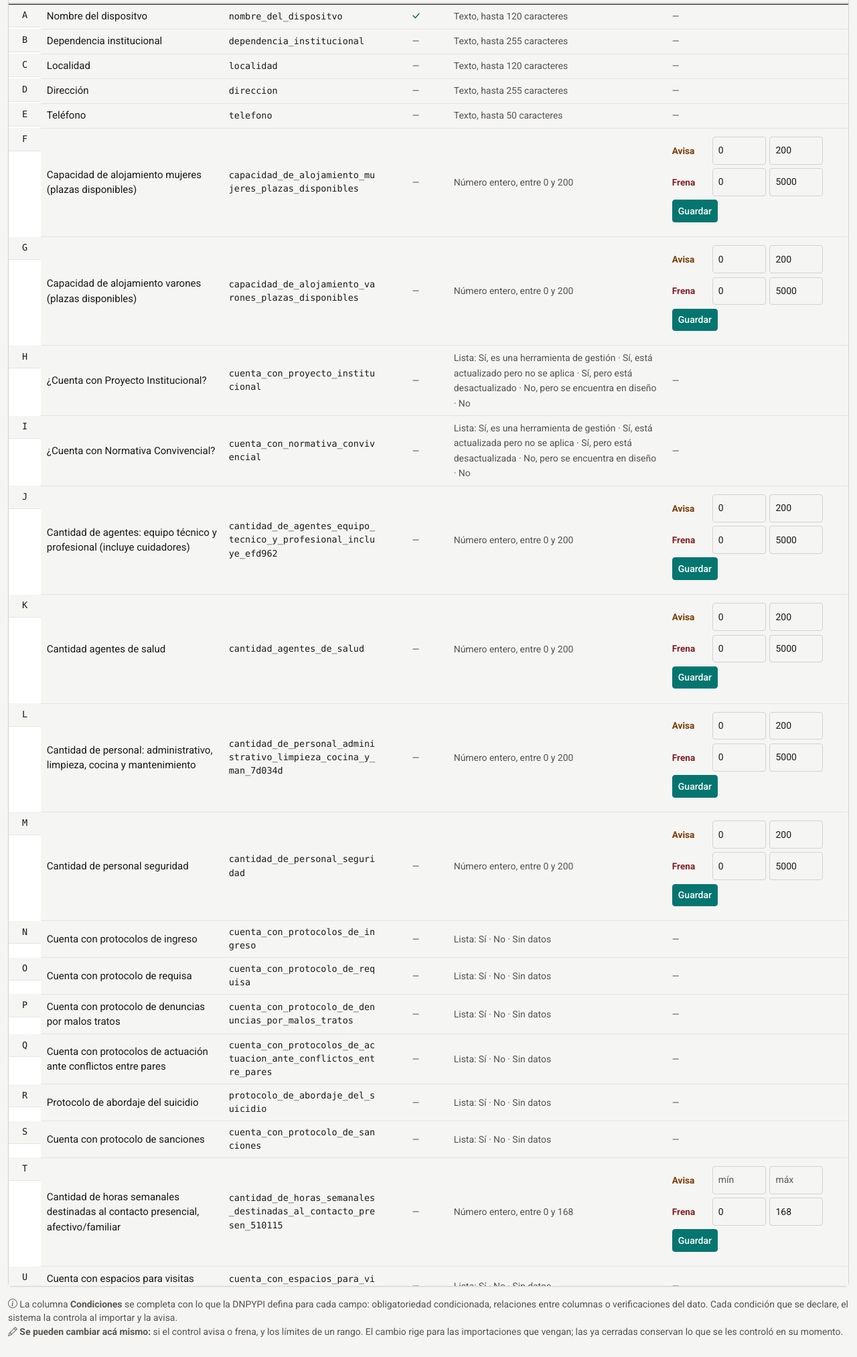
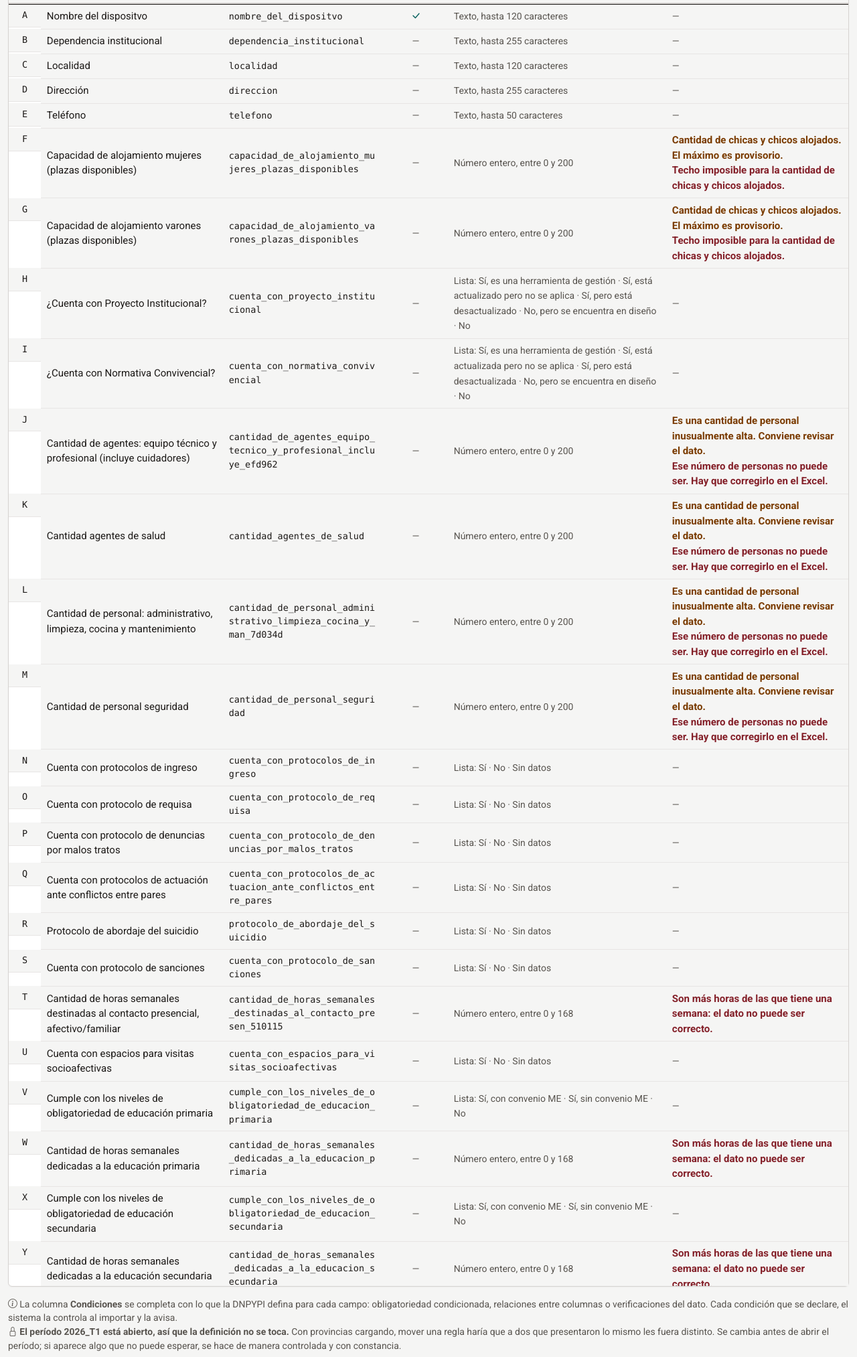
Before and after one commit to dsocial118/Modulo-de-Importaciones-Recurrentes, a Django app: page /reglas/ in a window 1280 px wide. Shown: the part 237-2263 px from the top of the page at 67% size. Run offline with Django 5.2, Linux system fonts and the light colour scheme; a user stored in the database is signed in; data comes from the database, SQL or seed files in the repository.

Commit message:
feat(reglas): la definicion se cambia antes de abrir el periodo, y no despues
Regla del responsable funcional, 21-09-2026: las reglas y las planillas se
tocan ANTES de que empiece el operativo. Con un periodo abierto hay
provincias cargando contra las reglas que se les comunicaron, y moverlas a
mitad de camino significa que a dos que presentaron lo mismo les fue
distinto.

Con el periodo abierto los controles no se muestran, y un POST hecho a mano
se rechaza con el motivo. Si aparece algo que de verdad no puede esperar, se
corrige de manera controlada y con constancia, fuera del sistema: es
deliberado que no haya un casillero para eso.

Suma ademas que el administrador marque una columna como obligatoria o no,
que es parte de que se espera del archivo y cambia tambien la plantilla que
se le entrega a la provincia.

135 tests, pylint 10.00, black y djlint limpios. Verificado: con 2026_T1
abierto la pantalla no ofrece los controles y el guardado se rechaza.

Co-Authored-By: Claude Opus 5 <noreply@anthropic.com>

```diff
--- a/runac/services/reglas_service.py
+++ b/runac/services/reglas_service.py
@@ -48,6 +48,42 @@ class NoSePuede(Exception):
 
 
 # ---------------------------------------------------------------------------
+# Cuándo se puede cambiar la definición
+# ---------------------------------------------------------------------------
+
+
+def periodo_abierto():
+    """El período en curso, si hay alguno abierto.
+
+    **La definición se cambia antes de que arranque el operativo, y no
+    después.** Con un período abierto hay provincias cargando contra las reglas
+    que se les comunicaron: moverlas a mitad de camino significa que dos
+    provincias presentaron lo mismo y a una le fue bien y a la otra mal.
+
+    Que quede fuera del sistema es deliberado: si aparece algo que de verdad no
+    puede esperar, se hace de manera controlada y con constancia, no con un
+    casillero. La regla es del responsable funcional, del 21-09-2026.
+    """
+    with connection.cursor() as cur:
+        cur.execute(
+            "SELECT codigo FROM mir_c2_periodo WHERE estado = 'ABIERTO' ORDER BY codigo LIMIT 1"
+        )
+        fila = cur.fetchone()
+    return fila[0] if fila else None
+
+
+def exigir_periodo_en_preparacion():
+    """Freno común a todo lo que cambia la definición."""
+    abierto = periodo_abierto()
+    if abierto:
+        raise NoSePuede(
+            f"El período {abierto} ya está abierto: con el operativo en curso la "
+            "definición no se cambia. Si hace falta corregir algo, se hace de "
+            "manera controlada y fuera del sistema."
+        )
+
+
+# ---------------------------------------------------------------------------
 # Consulta
 # ---------------------------------------------------------------------------
 
@@ -89,8 +125,11 @@ def aplicacion(aplicacion_id: int) -> dict:
 
 def cambiar_severidad(aplicacion_id: int, severidad: str) -> dict:
     """Si el control avisa o frena. Es propio del campo: no afecta a nadie más."""
+    # Primero lo que no necesita la base: un valor inválido se rechaza sin ir a
+    # preguntar en qué estado está el período.
     if severidad not in SEVERIDADES:
         raise NoSePuede(f"«{severidad}» no es una severidad válida.")
+    exigir_periodo_en_preparacion()
 
     actual = aplicacion(aplicacion_id)
     if actual["severidad"] == severidad:
@@ -186,6 +225,7 @@ def guardar_rangos(campo_id: int, avisa: tuple, frena: tuple) -> dict:
     Que quitar sea vaciar un casillero es deliberado: deja a la vista qué
     campos no tienen control, que es la pregunta que nadie se estaba haciendo.
     """
+    exigir_periodo_en_preparacion()
     cambios = {"creadas": 0, "cambiadas": 0, "quitadas": 0, "desprendidas": 0}
 
     for severidad, crudos in (("ADVERTENCIA", avisa), ("BLOQUEANTE", frena)):
@@ -223,6 +263,27 @@ def guardar_rangos(campo_id: int, avisa: tuple, frena: tuple) -> dict:
 
     cambios["hubo"] = any(cambios[k] for k in ("creadas", "cambiadas", "quitadas"))
     return cambios
+
+
+def cambiar_obligatorio(campo_id: int, obligatorio: bool) -> dict:
+    """Si la columna hay que completarla sí o sí.
+
+    Vive en el campo, no en una regla: es parte de qué se espera del archivo, y
+    por eso la plantilla que se le entrega a la provincia también cambia.
+    """
+    exigir_periodo_en_preparacion()
+    with connection.cursor() as cur:
+        cur.execute("SELECT obligatorio FROM mir_c1_campo WHERE id = %s", [campo_id])
+        fila = cur.fetchone()
+        if not fila:
+            raise NoSePuede("Ese campo no existe.")
+        if bool(fila[0]) == bool(obligatorio):
+            return {"cambio": False}
+        cur.execute(
+            "UPDATE mir_c1_campo SET obligatorio = %s WHERE id = %s",
+            [1 if obligatorio else 0, campo_id],
+        )
+    return {"cambio": True, "obligatorio": bool(obligatorio)}
 
 
 # ---------------------------------------------------------------------------
--- a/runac/templates/runac/reglas.html
+++ b/runac/templates/runac/reglas.html
@@ -57,7 +57,22 @@
                                 </td>
                                 {% if ver_tecnico %}<td class="ayuda mono" data-etiqueta="Nombre técnico">{{ c.nombre }}</td>{% endif %}
                                 <td class="text-center" data-etiqueta="Oblig.">
-                                    {% if c.obligatorio %}
+                                    {% if puede_editar %}
+                                        <form method="post" class="d-inline">
+                                            {% csrf_token %}
+                                            <input type="hidden" name="accion" value="obligatorio" />
+                                            <input type="hidden" name="campo" value="{{ c.id }}" />
+                                            <input type="hidden" name="hoja" value="{{ hoja_elegida }}" />
+                                            <input type="hidden"
+                                                   name="obligatorio"
+                                                   value="{% if c.obligatorio %}0{% else %}1{% endif %}" />
+                                            <input type="checkbox"
+                                                   class="form-check-input"
+                                                   {% if c.obligatorio %}checked{% endif %}
+                                                   onchange="this.form.submit()"
+                                                   aria-label="Obligatoria" />
+                                        </form>
+                                    {% elif c.obligatorio %}
                                         <i class="bi bi-check-lg text-success"></i>
                                     {% else %}
                                         <span class="ayuda">—</span>
@@ -165,9 +180,16 @@
             {% if puede_editar %}
                 <br />
                 <i class="bi bi-pencil"></i>
-                <strong>Se pueden cambiar acá mismo:</strong> si el control avisa o frena, y los
-                límites de un rango. El cambio rige para las importaciones que vengan; las ya
-                cerradas conservan lo que se les controló en su momento.
+                <strong>Se pueden cambiar acá mismo:</strong> si la columna es obligatoria, si el
+                control avisa o frena, y los límites de un rango. Un casillero vacío que se
+                completa crea la condición; uno que se vacía la quita.
+            {% elif periodo_abierto and ver_tecnico %}
+                <br />
+                <i class="bi bi-lock"></i>
+                <strong>El período {{ periodo_abierto }} está abierto, así que la definición no se
+                    toca.</strong> Con provincias cargando, mover una regla haría que a dos que
+                    presentaron lo mismo les fuera distinto. Se cambia antes de abrir el período; si
+                    aparece algo que no puede esperar, se hace de manera controlada y con constancia.
                 {% endif %}
             </div>
         {% else %}
--- a/runac/views/estructura.py
+++ b/runac/views/estructura.py
@@ -165,8 +165,11 @@ class ReglasView(SeccionPermitidaMixin, LoginRequiredMixin, TemplateView):
             return redirect(volver)
 
         try:
-            if request.POST.get("accion") == "rangos":
+            accion = request.POST.get("accion")
+            if accion == "rangos":
                 self._guardar_rangos(request)
+            elif accion == "obligatorio":
+                self._guardar_obligatorio(request)
             else:
                 self._guardar_severidad(request)
         except (ValueError, reglas_service.NoSePuede) as error:
@@ -203,6 +206,24 @@ class ReglasView(SeccionPermitidaMixin, LoginRequiredMixin, TemplateView):
                 " el cambio vale sólo para éste."
             )
         messages.success(request, aviso)
+
+    def _guardar_obligatorio(self, request):
+        """Si la columna hay que completarla sí o sí. Cambia también la plantilla."""
+        resultado = reglas_service.cambiar_obligatorio(
+            int(request.POST.get("campo", "")),
+            request.POST.get("obligatorio") == "1",
+        )
+        if not resultado["cambio"]:
+            messages.info(request, "No había nada que cambiar.")
+            return
+        messages.success(
+            request,
+            (
+                "Listo: la columna pasa a ser obligatoria."
+                if resultado["obligatorio"]
+                else "Listo: la columna deja de ser obligatoria."
+            ),
+        )
 
     def _guardar_severidad(self, request):
         """Si el control avisa o frena, para las condiciones que no son rangos."""
@@ -262,7 +283,14 @@ class ReglasView(SeccionPermitidaMixin, LoginRequiredMixin, TemplateView):
                 # El nombre técnico sólo le sirve a quien va a programar contra
                 # esto; al que carga la planilla lo distrae.
                 "ver_tecnico": puede_administrar(self.request.user),
-                "puede_editar": puede_administrar(self.request.user),
+                # La definición se cambia antes de abrir el período, no con el
+                # operativo en curso: con provincias cargando, mover una regla
+                # significa que a dos que presentaron lo mismo les fue distinto.
+                "periodo_abierto": reglas_service.periodo_abierto(),
+                "puede_editar": (
+                    puede_administrar(self.request.user)
+                    and not reglas_service.periodo_abierto()
+                ),
             }
         )
         return ctx
```
Lines whose indentation alone changed are shown as unchanged.
